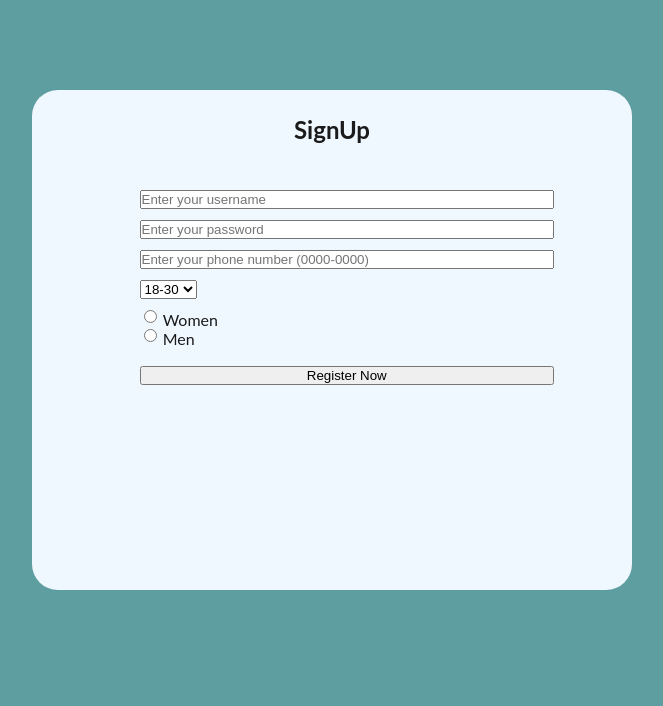
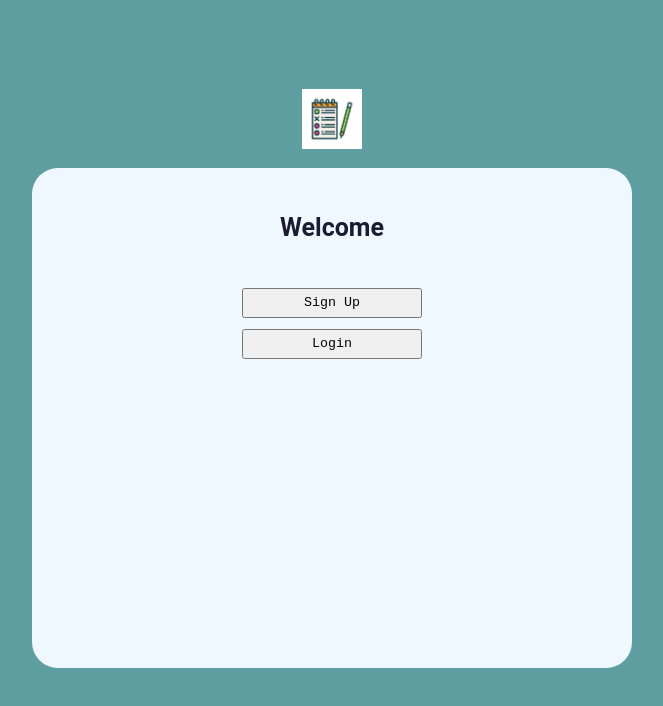
Before and after one commit to GeraldFMoraMora/frontend-technical-test, a React (Create React App) app: page / in a window 1280 px wide. Shown: the top 706 px of the page, without its empty margins (308-971 px from the left). Built offline with nearby package versions, Linux system fonts and the light colour scheme.

Commit message:
Conexion entre ventana Home y SignUp-Login

```diff
--- a/src/App.js
+++ b/src/App.js
@@ -10,32 +10,35 @@ import { FormProfile } from './pages/Profile/components/FormProfile';
 
 function App() {
   const [userName, setUserName] = useState([]);
+  const [loginFlag, setLoginFlag] = useState(false);
+  const [SignUpFlag, setSignUpFlag] = useState(false);
 
   return (
     <div className="app-task">
-      {/*<div className='icon-div'>
+      <div className='icon-div'>
         <img
           src={appLogo}
           className='icon'
         />
-      </div>*/}
+      </div>
       <div className='task-list-principal'>
         {/*<h1>My task</h1>
         <TaskList/>
         <FormProfile/>
         <FormSignUp/>
-  */}
-        <FormSignUp/>
+        <FormLogin setUserName={setUserName}/>
+        */}
+
+        {!loginFlag && !SignUpFlag && (
+          <Home setLoginFlag={setLoginFlag} setSignUpFlag={setSignUpFlag} />
+        )}
+        {loginFlag === true && SignUpFlag === false && (
+          <FormLogin setUserName={''} />
+        )}
+        {loginFlag === false && SignUpFlag === true && <FormSignUp />}
+
 
       </div>
-      {/*
-        !userName.length > 0
-        ? <FormLogin setUserName={setUserName}/>
-        : <Home userName={userName}/>*/
-      }
-      {/*<div>
-        <FormSignUp/>
-    </div>*/}
 
     </div>
   );
--- a/src/pages/Home/components/Home.js
+++ b/src/pages/Home/components/Home.js
@@ -1,8 +1,22 @@
 import '../styles/Home.css'
-export function Home ({ userName }) {
+
+export function Home ({ setLoginFlag , setSignUpFlag }) {
+
+    const handleLoginBtn = () => {
+        setLoginFlag(true);
+    }
+    const handleSignUpBtn = () => {
+        setSignUpFlag(true);
+    }
     return(
-        <div>
-            <h1>Welcome {userName}</h1>
+        <div className='home-principal-div'>
+            <div className='title-home-div'>
+                <h1>Welcome</h1>
+            </div>
+            <div className='btns-home-div'>
+                <button className='btn-sign' onClick={handleSignUpBtn}>Sign Up</button>
+                <button className='btn-log' onClick={handleLoginBtn}>Login</button>
+            </div>
         </div>
     );
 }
--- a/src/pages/Home/styles/Home.css
+++ b/src/pages/Home/styles/Home.css
@@ -0,0 +1,21 @@
+.btns-home-div {
+    margin-top: 40px;
+    display: flex;
+    flex-direction: column;
+    align-items: center;
+    justify-content: center;
+}
+
+.btn-sign {
+    width: 180px;
+    height: 30px;
+    font-family: 'Courier New', Courier, monospace;
+
+}
+
+.btn-log {
+    width: 180px;
+    height: 30px;
+    font-family: 'Courier New', Courier, monospace;
+
+}
--- a/src/pages/LogIn/components/FormLogin.js
+++ b/src/pages/LogIn/components/FormLogin.js
@@ -1,4 +1,5 @@
 import '../styles/FormLogin.css';
+import { CiUser } from 'react-icons/ci'
 import { useState } from 'react';
 
 export function FormLogin({ setUserName }) {
@@ -15,32 +16,41 @@ export function FormLogin({ setUserName }) {
         }
         setError(false)
 
-        setUserName([user])
 
     }
 
 
     return (
         <section>
-            <h1>Login</h1>
+            <div className='login-div'>
+                <div className="title-div">
+                    <h2 className='title-h2'>Login</h2>
+                </div>
                 <form
-                className='formlogin'
+                    className='form-login'
                     onSubmit={handleSubmit}
                 >
                     <input
+                        className="input-data"
                         type="text"
                         value={user}
                         onChange={e => setUser(e.target.value)}
+                        placeholder="Enter your username"
                     />
+
                     <input
+                        className="input-data"
                         type="password"
                         value={pass}
                         onChange={e => setPass(e.target.value)}
+                        placeholder="Enter your password"
                     />
-                <button>Iniciar Sesion</button>
+                    <button className='btn-login'>Iniciar Sesion</button>
 
                 </form>
-            {error && <p>All fields are requisite</p>}
+                {error && <p className='error-message'>All fields are requisite</p>}
+            </div>
+
         </section>
     );
 }
--- a/src/pages/LogIn/styles/FormLogin.css
+++ b/src/pages/LogIn/styles/FormLogin.css
@@ -1,11 +1,39 @@
-.formlogin{
-    display:flex;
-    justify-content: center;
-    flex-direction: column;
-    align-items: center;
-    gap: 1rem;
-}
 h2 {
     color: #1b1b1b;
     text-transform: capitalize;
 }
+
+.login-div {
+    justify-content: center;
+    align-content: center;
+}
+
+.title-div {
+    align-content: center;
+}
+
+.form-login {
+    display: flex;
+    flex-direction: column;
+    flex-wrap: wrap;
+    margin-top: 40px;
+}
+
+.error-message {
+    display: flex;
+    flex-direction: column;
+    color:crimson;
+    padding: 16px;
+    font-size: 18px;
+    font-family: Roboto, sans-serif;
+    align-items: center;
+}
+
+.input-data {
+    margin: 1% 15% 1% 15%;
+}
+
+.btn-login {
+    margin-top: 1% 0 30% 0;
+    color: #1b1b1b;
+}
--- a/src/styles/App.css
+++ b/src/styles/App.css
@@ -29,7 +29,7 @@ h1 {
 
 .icon-div {
   width: 100%;
-  margin: 20px;
+  margin: 9px;
   display: flex;
   align-items: center;
   justify-content: center;
```
Lines whose indentation alone changed are shown as unchanged.
